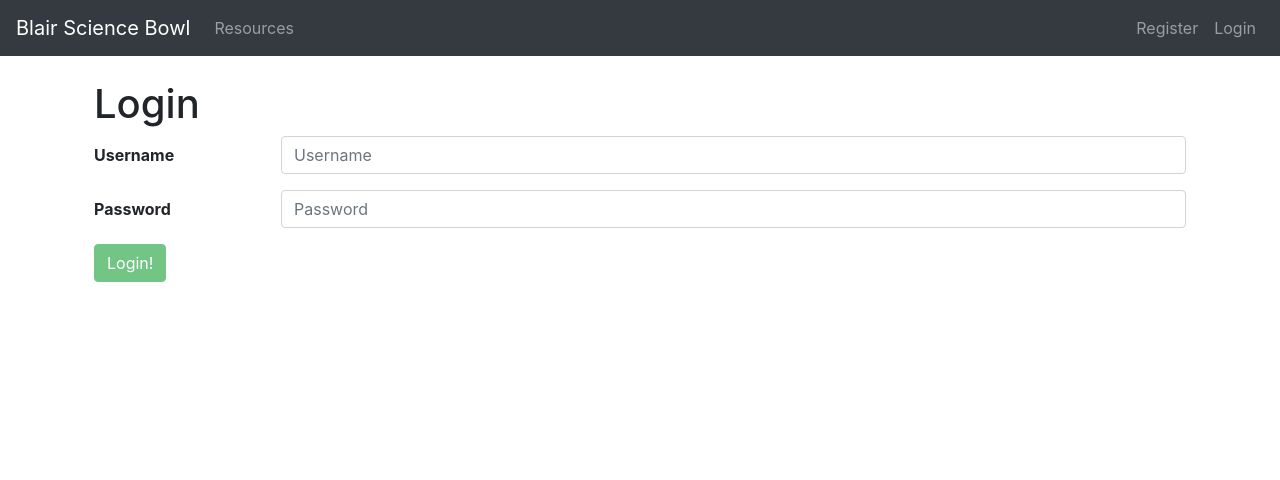
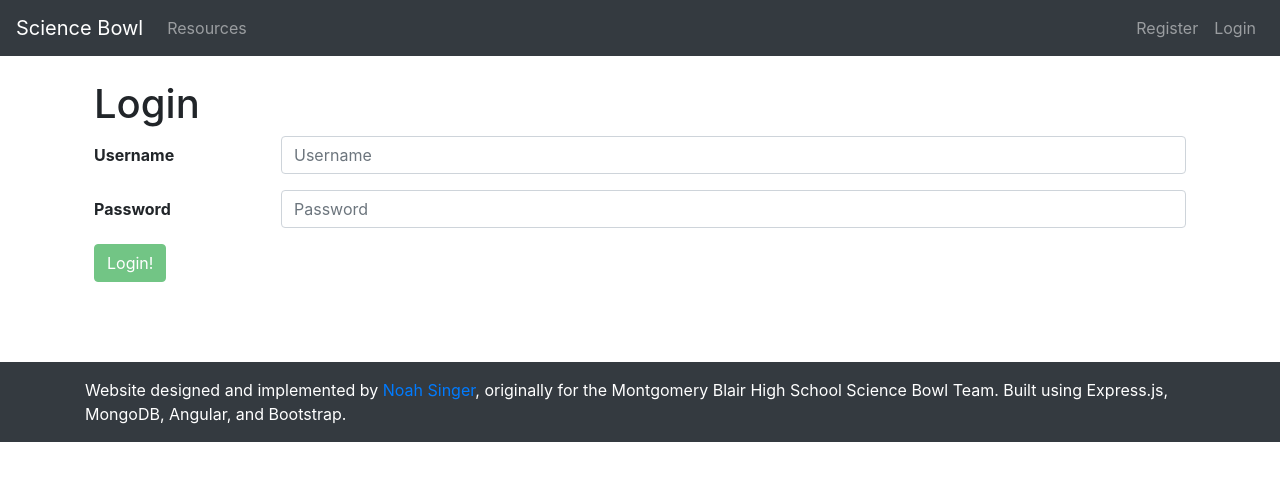
Before and after one commit to mbhs/scibowl, an Angular app: page /user/login in a window 1280 px wide. Shown: the top 480 px of the page. Built offline with nearby package versions, Linux system fonts and the light colour scheme; no server answers.

Commit message:
updated various frontend things

```diff
--- a/src/app/app.component.html
+++ b/src/app/app.component.html
@@ -1,5 +1,5 @@
 <nav class="navbar navbar-expand-md navbar-dark bg-dark fixed-top">
-  <a class="navbar-brand" routerLink="/">Blair Science Bowl</a>
+  <a class="navbar-brand" routerLink="/">Science Bowl</a>
   <button class="navbar-toggler" type="button" data-toggle="collapse" data-target="#navbarsExampleDefault" aria-controls="navbarsExampleDefault" aria-expanded="false" aria-label="Toggle navigation">
     <span class="navbar-toggler-icon"></span>
   </button>
@@ -30,3 +30,11 @@
 <div id="content" class="container">
   <router-outlet></router-outlet>
 </div>
+
+<footer class="footer bg-dark p-3">
+  <div class="container">
+    <span class="text-white">Website designed and implemented by <a href="https://singerng.github.io">Noah Singer</a>,
+    originally for the Montgomery Blair High School Science Bowl Team. Built using Express.js, MongoDB, Angular,
+    and Bootstrap.</span>
+  </div>
+</footer>
--- a/src/app/auth.service.ts
+++ b/src/app/auth.service.ts
@@ -11,6 +11,7 @@
   user: any;
   team: any;
   ROLES = { public: 0, student: 1, member: 2, captain: 3, coach: 4 };
+  ROLES_DISPLAY = { 0: "Public", 1: "Student", 2: "Member", 3: "Captain", 4: "Coach" };
 
 
   constructor(private http: HttpClient, private router: Router) {
--- a/src/app/content/index.component.html
+++ b/src/app/content/index.component.html
@@ -1,7 +1,18 @@
 <div class="jumbotron">
   <div class="container">
     <h1 class="display-2">Science Bowl</h1>
-    <p>Science Bowl.</p>
+    <p>Science Bowl. Your friendly neighborhood science trivia competition.</p>
+  </div>
+</div>
+
+<div *ngIf="!status?.user" class="card">
+  <div class="card-body">
+    <h4 class="card-title">Looks like you're new here...</h4>
+
+    <p>Tossup: Short answer. What's the first step to becoming a Science Bowl legend? Answer: SIGNING UP or LOGGING IN.</p>
+
+    <a class="btn btn-primary mr-3" routerLink="/user/register">Register <i class="fa fa-user-plus"></i></a>
+    <a class="btn btn-primary" routerLink="/user/login">Login <i class="fa fa-user"></i></a>
   </div>
 </div>
 
@@ -40,11 +51,11 @@
   <div class="card-body">
     <h4 class="card-title">Welcome, {{ status.user.name.first }}!</h4>
 
-    You are a {{ status.team.user_role }} of team <strong>{{ status.team.name }}</strong>. Happy buzzing!
+    You are a {{ status.ROLES_DISPLAY[status.team.user_role] }} of team <strong>{{ status.team.name }}</strong>. Happy buzzing!
   </div>
 </div>
 
-<div *ngIf="tryouts && tryouts.length > 0" class="card text-white bg-dark">
+<div *ngIf="status.team && tryouts && tryouts.length > 0" class="card text-white bg-dark">
   <div class="card-body">
     <h4 class="card-title">Tryouts Are Live!</h4>
 
--- a/src/app/user/user.login.component.ts
+++ b/src/app/user/user.login.component.ts
@@ -19,7 +19,7 @@
       username: ['', Validators.required],
       password: ['', Validators.required]
     });
-    this.route.params.subscribe(params => {
+    this.route.queryParams.subscribe(params => {
       if (params['next']) this.nextLink = params['next'];
     });
   }
@@ -27,7 +27,6 @@
   submit() {
     this.status.login(this.loginForm.controls['username'].value, this.loginForm.controls['password'].value).then(
       () => {
-        console.log(this.nextLink);
         this.router.navigateByUrl(this.nextLink);
       }, () => {
         this.failed = true;
```
